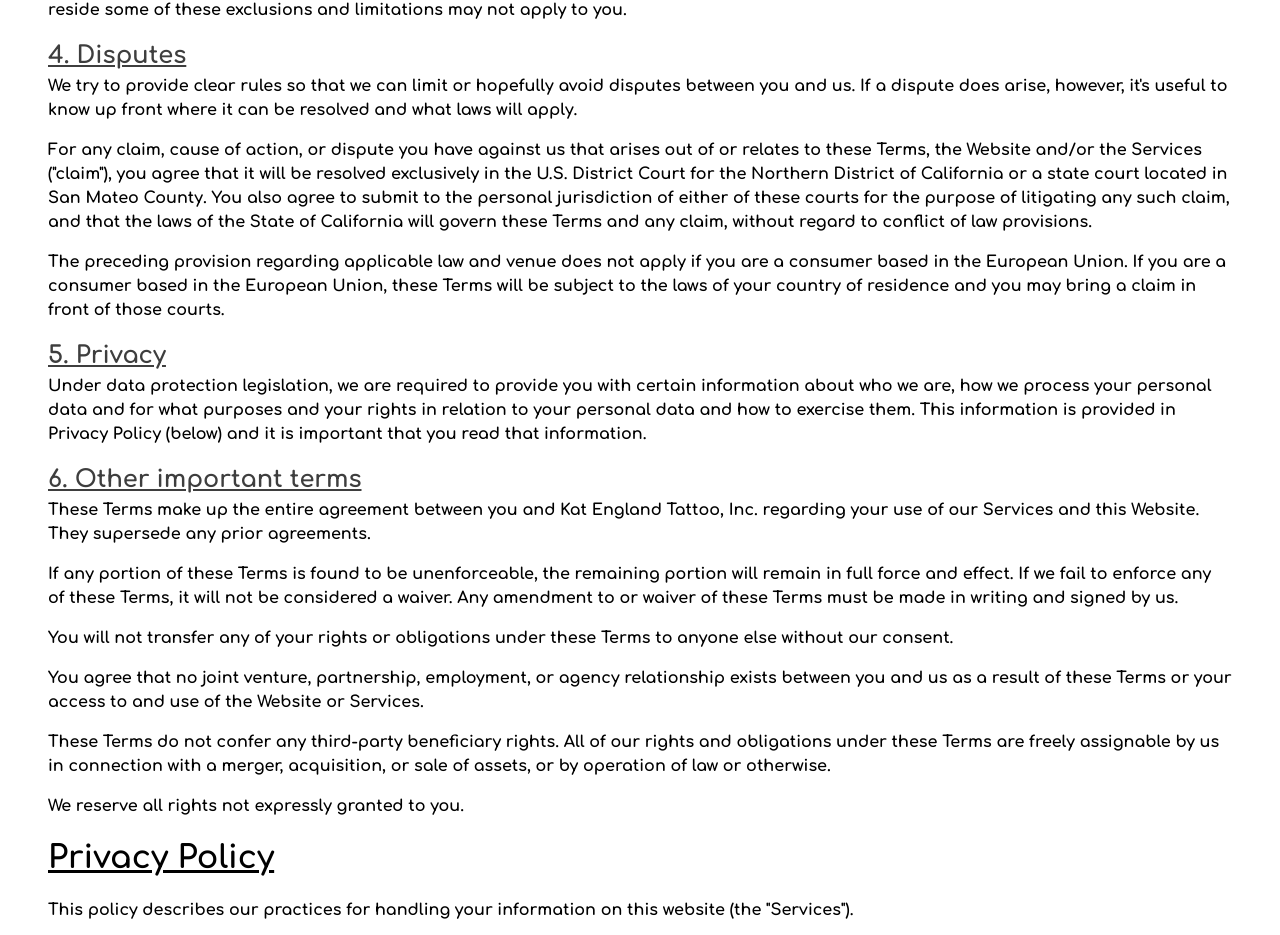
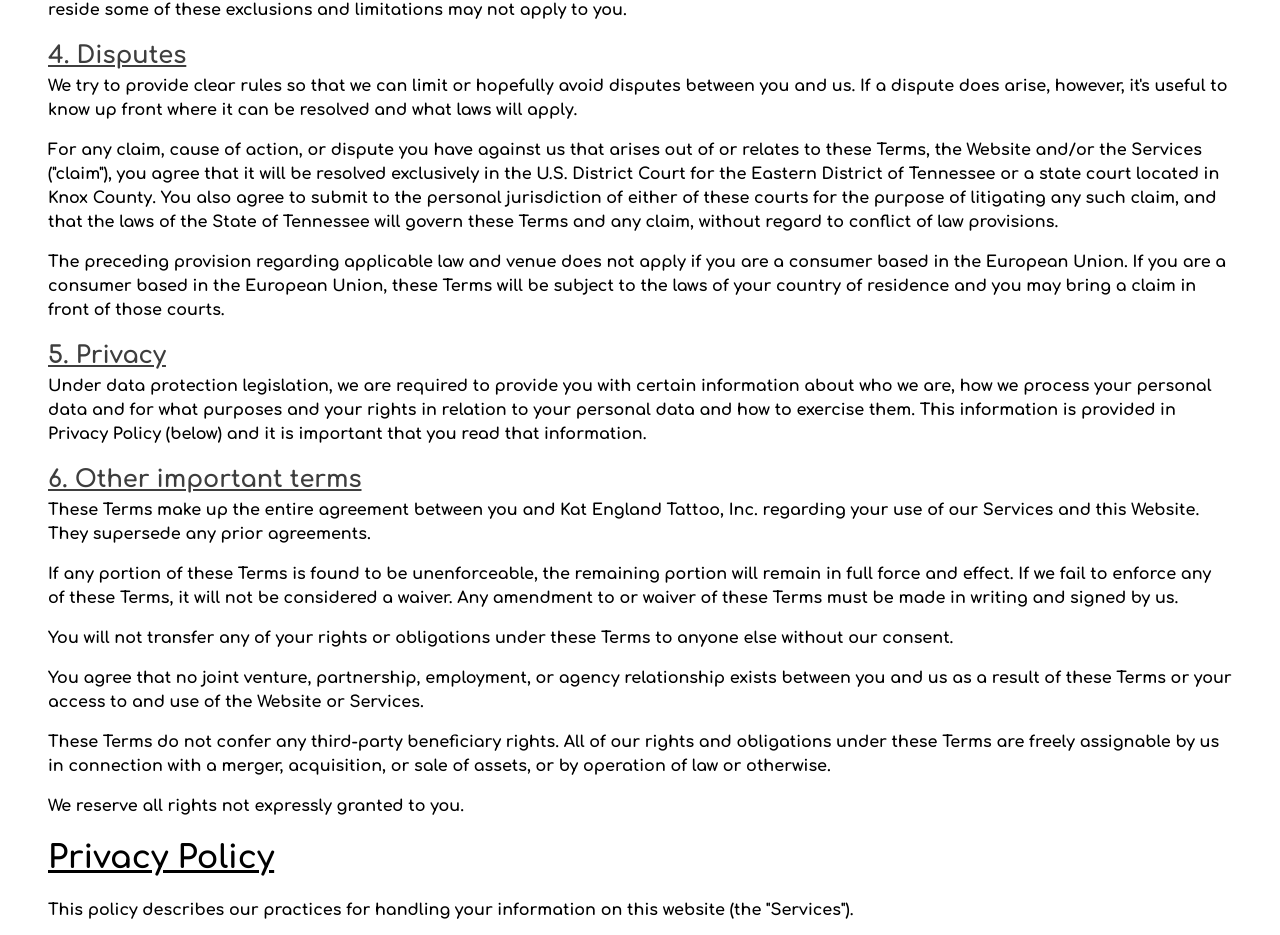
Before and after one commit to llamashock/kat-tattoo, a Next.js app: page /privacyTerms in a window 1280 px wide. Shown: the part 1910-2845 px from the top of the page. Built offline with nearby package versions, Linux system fonts and the light colour scheme.

Commit message:
Modify terms.

```diff
--- a/src/pages/privacyTerms.tsx
+++ b/src/pages/privacyTerms.tsx
@@ -36,7 +36,7 @@
         <p className={`${styles.p}`}>We do not exclude or limit in any way our liability to you where it would be unlawful to do so therefore depending on the country where you reside some of these exclusions and limitations may not apply to you.</p>
         <h2 className={`${styles.h2}`}>4. Disputes</h2>
         <p className={`${styles.p}`}>We try to provide clear rules so that we can limit or hopefully avoid disputes between you and us. If a dispute does arise, however, it's useful to know up front where it can be resolved and what laws will apply.</p>
-        <p className={`${styles.p}`}>For any claim, cause of action, or dispute you have against us that arises out of or relates to these Terms, the Website and/or the Services ("claim"), you agree that it will be resolved exclusively in the U.S. District Court for the Northern District of California or a state court located in San Mateo County. You also agree to submit to the personal jurisdiction of either of these courts for the purpose of litigating any such claim, and that the laws of the State of California will govern these Terms and any claim, without regard to conflict of law provisions.</p>
+        <p className={`${styles.p}`}>For any claim, cause of action, or dispute you have against us that arises out of or relates to these Terms, the Website and/or the Services ("claim"), you agree that it will be resolved exclusively in the U.S. District Court for the Eastern District of Tennessee or a state court located in Knox County. You also agree to submit to the personal jurisdiction of either of these courts for the purpose of litigating any such claim, and that the laws of the State of Tennessee will govern these Terms and any claim, without regard to conflict of law provisions.</p>
         <p className={`${styles.p}`}>The preceding provision regarding applicable law and venue does not apply if you are a consumer based in the European Union. If you are a consumer based in the European Union, these Terms will be subject to the laws of your country of residence and you may bring a claim in front of those courts.</p>
         <h2 className={`${styles.h2}`}>5. Privacy</h2>
         <p className={`${styles.p}`}>Under data protection legislation, we are required to provide you with certain information about who we are, how we process your personal data and for what purposes and your rights in relation to your personal data and how to exercise them. This information is provided in Privacy Policy (below) and it is important that you read that information.</p>
```
